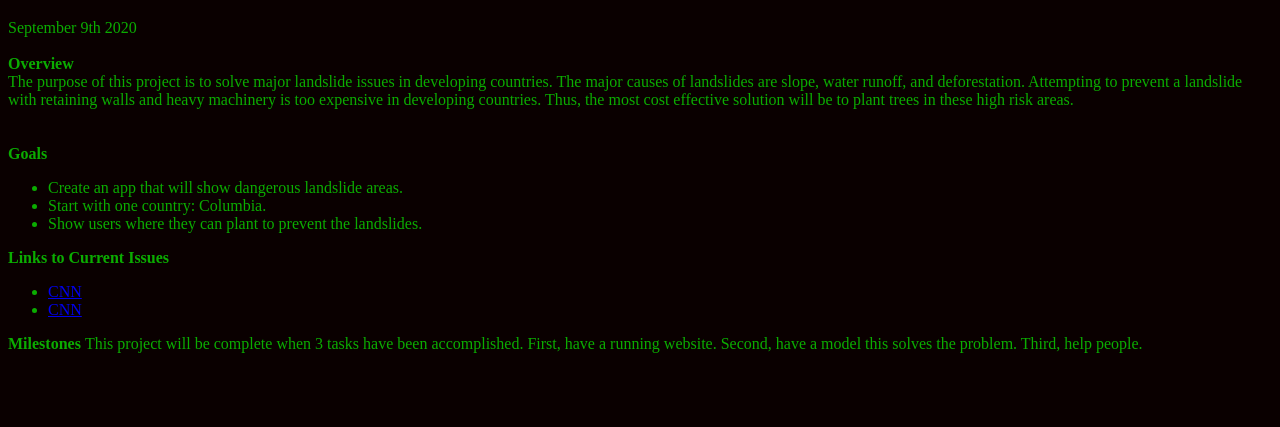
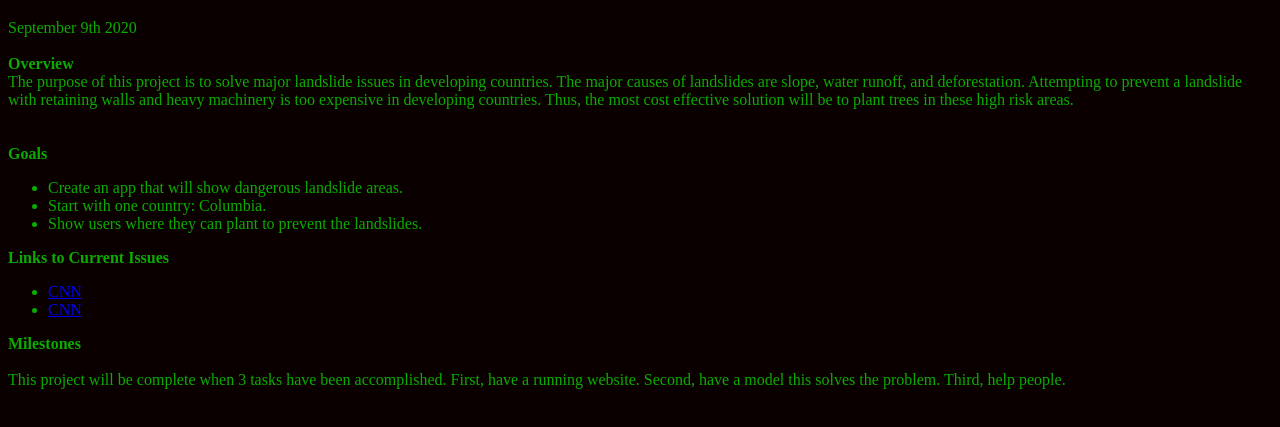
Before and after one commit to BrocolliRules2/BrocolliRules2.github.io, a plain HTML site: page index.html in a window 1280 px wide. Shown: the part 61-488 px from the top of the page. Drawn offline with Linux system fonts and the light colour scheme.

Commit message:
Update index.html

```diff
--- a/index.html
+++ b/index.html
@@ -32,8 +32,8 @@ September 9th 2020 <br />
 <LI> <A HREF=“https://www.youtube.com/watch?v=mknStAMia0Q”>CNN</A>
 </UL>
 
-<B> Milestones </B>
-
+<B> Milestones </B> <br />
+<br />
 	This project will be complete when 3 tasks have been accomplished. First, have a running website. Second, have
 	a model this solves the problem. Third, help people.
 </BODY>
```
